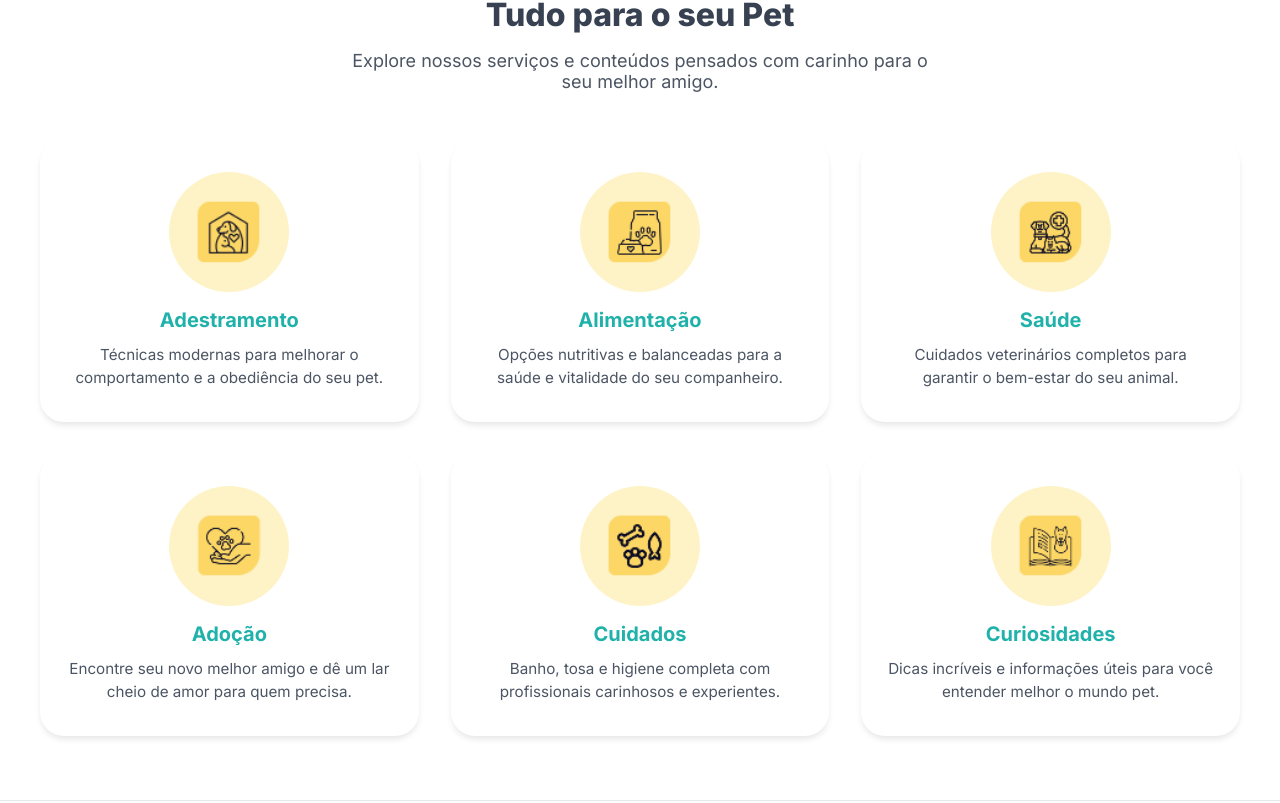
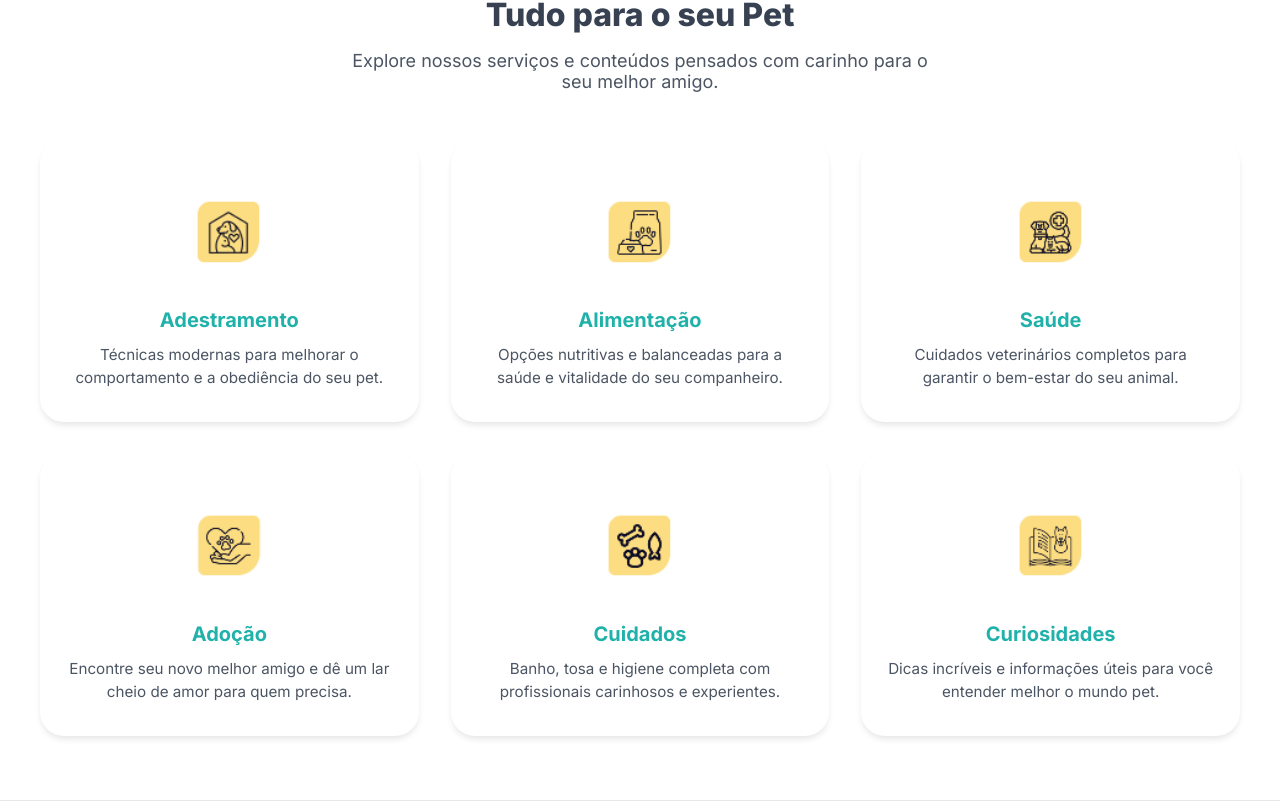
Before and after one commit to FilipiWanderley/PetCare, a Next.js app: page / in a window 1280 px wide. Shown: the part 726-1529 px from the top of the page. Built offline with nearby package versions, Linux system fonts and the light colour scheme.

Commit message:
style: Remove background circle from service icons

```diff
--- a/src/components/sections/ServicesSection.module.css
+++ b/src/components/sections/ServicesSection.module.css
@@ -72,8 +72,6 @@
   display: flex;
   align-items: center;
   justify-content: center;
-  background-color: #FEF3C7; /* Light yellow background for icon */
-  border-radius: 50%;
   margin-bottom: 1rem;
 }
 
```
